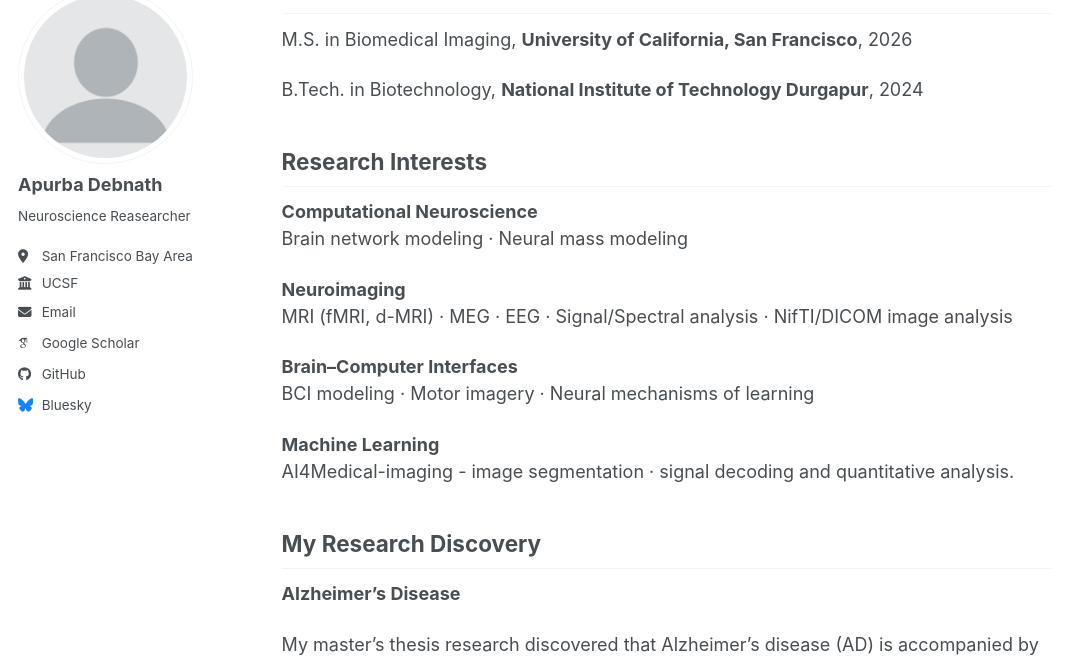
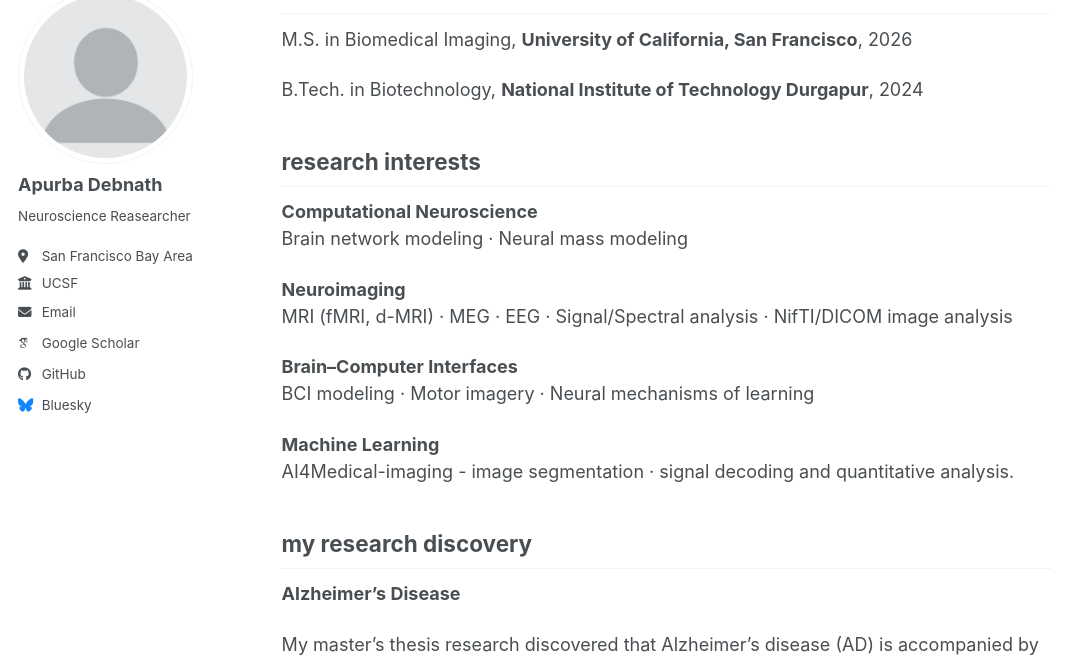
Before and after one commit to ApurbaApd/ApurbaApd.github.io, a Jekyll site: the page built from _pages/about.md, in a window 1280 px wide and 900 px high, scrolled down 842 px. Shown: the part 112-769 px from the top of the window, without its empty margins (0-1084 px from the left). Built offline with Jekyll 4.4.1, drawn with Linux system fonts in a browser that asks for light colours; some web fonts are replaced; a script bundle is joined from its source files by our own code; library files that are not in the unit come from our copies; some of the changed lines change nothing that is shown.

Commit message:
Refactor about page with updated link styles
Updated color styles in links and modified headings for consistency.

```diff
--- a/_pages/about.md
+++ b/_pages/about.md
@@ -7,14 +7,13 @@
 I am currently working on understanding brain dynamics
 through neuroimaging, computational models and machine learning.
 
-I recently graduated from <a href="https://www.ucsf.edu" style="color: #F976FF; text-decoration: none;">University of California, San Francisco (UCSF)</a>, with my Master's in Biomedical Imaging in the <a href="https://radiology.ucsf.edu/" style="color: #F976FF; text-decoration: none;">Department of Radiology and Biomedical Imaging</a>, where I worked on computational modeling of brain network alterations in Alzheimer's disease at the <a href="https://rajlab.ucsf.edu" style="color: #F976FF; text-decoration: none;">Brain Networks Laboratory</a>, working with <a href="https://radiology.ucsf.edu/people/ashish-raj" style="color: #F976FF; text-decoration: none;">Prof. Ashish Raj</a> and <a href="https://radiology.ucsf.edu/people/srikantan-nagarajan" style="color: #F976FF; text-decoration: none;">Prof. Srikantan Nagarajan</a>
+I recently graduated from <a href="https://www.ucsf.edu" style="color: #BA3645; text-decoration: none;">University of California, San Francisco (UCSF)</a>, with my Master's in Biomedical Imaging in the <a href="https://radiology.ucsf.edu/" style="color: #BA3645; text-decoration: none;">Department of Radiology and Biomedical Imaging</a>, where I worked on computational modeling of brain network alterations in Alzheimer's disease at the <a href="https://rajlab.ucsf.edu" style="color: #BA3645; text-decoration: none;">Brain Networks Laboratory</a>, working with <a href="https://radiology.ucsf.edu/people/ashish-raj" style="color: #BA3645; text-decoration: none;">Prof. Ashish Raj</a> and <a href="https://radiology.ucsf.edu/people/srikantan-nagarajan" style="color: #BA3645; text-decoration: none;">Prof. Srikantan Nagarajan</a>
 
-Before joining UCSF, I worked as a postbaccalaureate researcher at <a href="https://rbcdsai.iitm.ac.in/" style="color: #F976FF; text-decoration: none;">RBCDSAI</a>/<a href="https://ibse.iitm.ac.in" style="color: #F976FF; text-decoration: none;">IBSE</a>, IIT Madras, India, in collaboration with the Paris Brain Institute. My research focused on understanding the neural mechanisms underlying brain–computer interface (BCI) control using computational model to inform personalized BCI training. There I worked with <a href="https://ibse.iitm.ac.in/people/parul_verma/" style="color: #F976FF; text-decoration: none;">Parul Verma</a> at IBSE, IIT Madras, and <a href="https://parisbraininstitute.org/collaborators/corsi-marie-constance" style="color: #F976FF; text-decoration: none;">Marie-Constance Corsi</a> at Inria–Paris Brain Institute.
+Before joining UCSF, I worked as a postbaccalaureate researcher at <a href="https://rbcdsai.iitm.ac.in/" style="color: #BA3645; text-decoration: none;">RBCDSAI</a>/<a href="https://ibse.iitm.ac.in" style="color: #BA3645; text-decoration: none;">IBSE</a>, IIT Madras, India, in collaboration with the Paris Brain Institute. My research focused on understanding the neural mechanisms underlying brain–computer interface (BCI) control using computational model to inform personalized BCI training. There I worked with <a href="https://ibse.iitm.ac.in/people/parul_verma/" style="color: #BA3645; text-decoration: none;">Parul Verma</a> at IBSE, IIT Madras, and <a href="https://parisbraininstitute.org/collaborators/corsi-marie-constance" style="color: #BA3645; text-decoration: none;">Marie-Constance Corsi</a> at Inria–Paris Brain Institute.
 
 Earlier, I earned my Bachelor's Degree in Biotechnology with Mathematics and Computer Science
-from <a href="https://nitdgp.ac.in/department/biotechnology" style="color: #F976FF; text-decoration: none;">NIT Durgapur, India</a>, in 2024. As an undergraduate researcher, I worked
-on mathematical/machine-learning modeling of drug delivery systems with
-<a href="https://nitdgp.ac.in/department/biotechnology" style="color: #F976FF; text-decoration: none;">Prof. Dalia Dasgupta Mandal</a>. Check out my CV [here](files/Apurba_CV.pdf).
+from <a href="https://nitdgp.ac.in/department/biotechnology" style="color: #BA3645; text-decoration: none;">NIT Durgapur, India</a>, in 2024. As an undergraduate researcher, I worked on mathematical/machine-learning modeling of drug delivery systems with
+<a href="https://nitdgp.ac.in/department/biotechnology" style="color: #BA3645; text-decoration: none;">Prof. Dalia Dasgupta Mandal</a>. Check out my CV [here](files/Apurba_CV.pdf).
 
 ## Peer-Reviewed Publications
 
@@ -33,7 +32,7 @@
 
 B.Tech. in Biotechnology, **National Institute of Technology Durgapur**, 2024
 
-## Research Interests
+## research interests
 
 **Computational Neuroscience**
 Brain network modeling · Neural mass modeling
@@ -48,7 +47,7 @@
 AI4Medical-imaging - image segmentation · signal decoding and quantitative analysis.
 
 
-## My Research Discovery
+## my research discovery
 
 **Alzheimer’s Disease**
 
```
